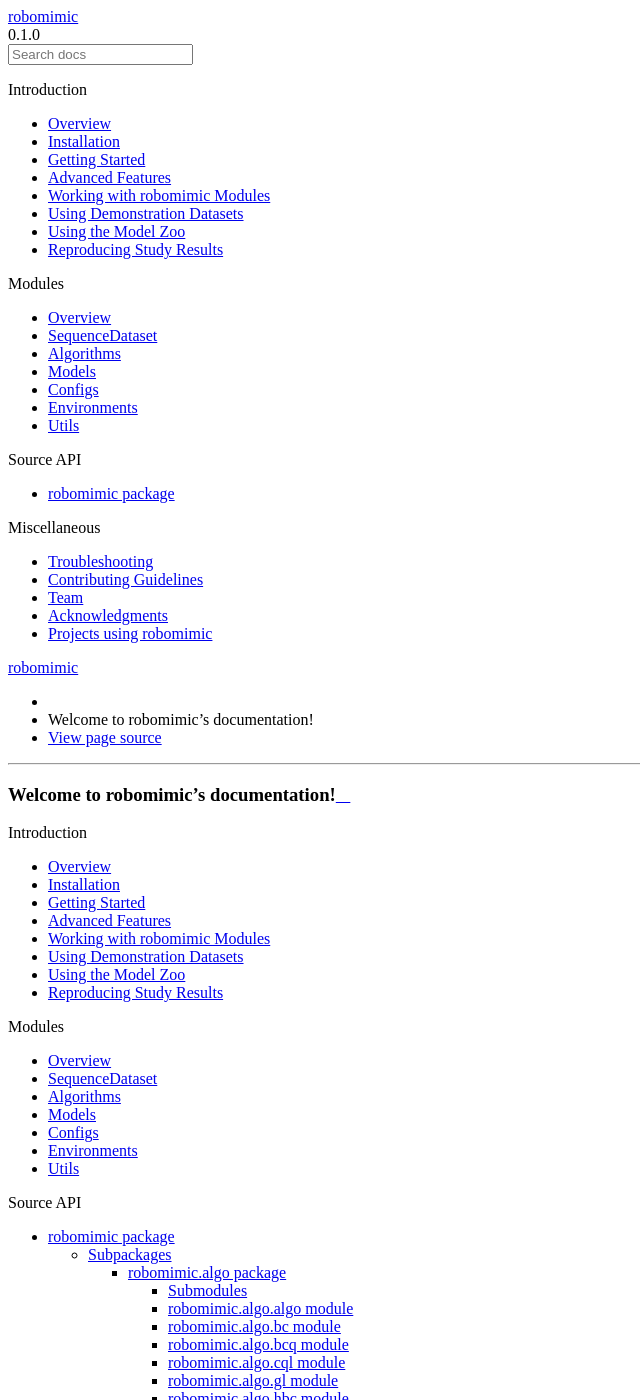
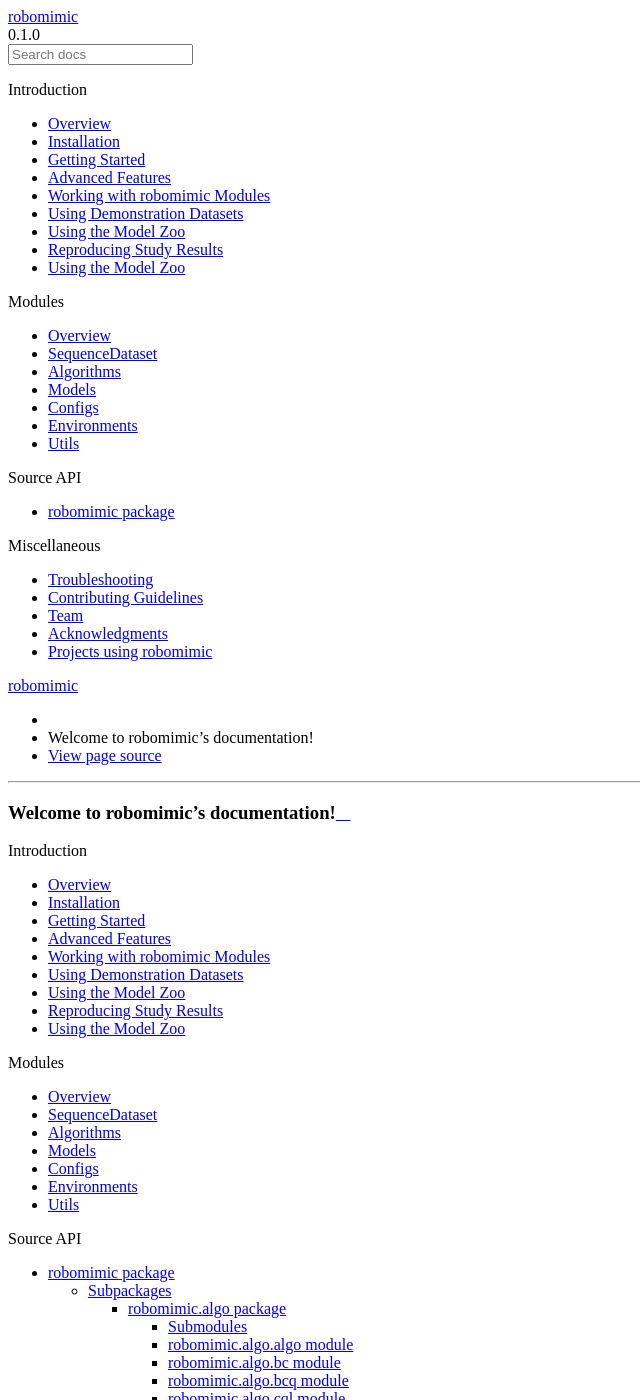
Before and after one commit to ARISE-Initiative/robomimic, a Sphinx documentation site: the page built from docs/index.rst, in a window 1280 px wide and 1400 px high. Shown: the whole window, without its empty margins (0-640 px from the left). Built offline with Sphinx 7.4.7 and the Read the Docs theme 2.0.0, drawn with Linux system fonts in a browser that asks for light colours.

Commit message:
adding model zoo

```diff
--- a/docs/index.rst
+++ b/docs/index.rst
@@ -18,6 +18,7 @@
    introduction/datasets
    introduction/model_zoo
    introduction/results
+   introduction/model_zoo
 
 .. toctree::
    :maxdepth: 1
```
Also changed, not shown: 1 other file.
